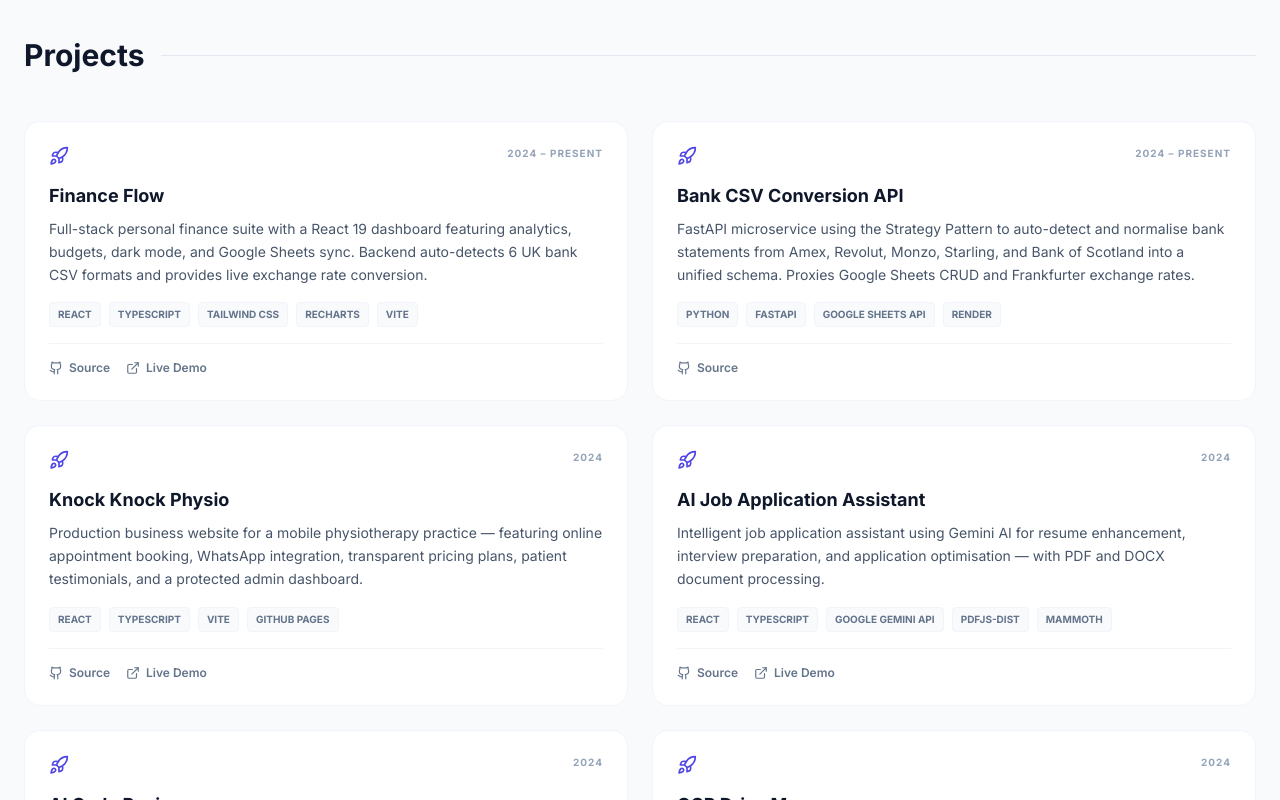
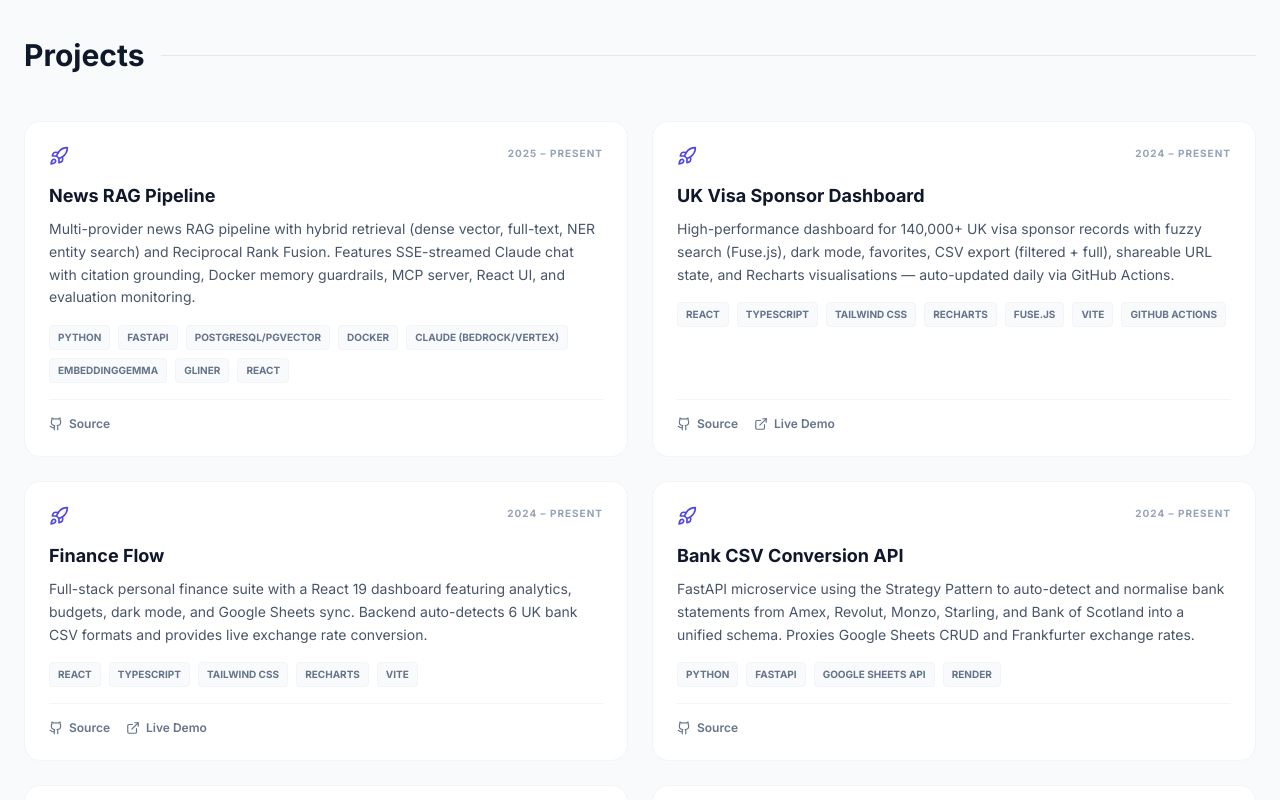
Before and after one commit to amannsyed/portfolio, a React (Vite) app: page / in a window 1280 px wide. Shown: the part 3840-4640 px from the top of the page. Built offline with nearby package versions, Linux system fonts and the light colour scheme.

Commit message:
updated portfolio

```diff
--- a/constants.ts
+++ b/constants.ts
@@ -64,6 +64,21 @@ export const EXPERIENCES: Experience[] = [
 ];
 
 export const PROJECTS: Project[] = [
+  {
+    title: "News RAG Pipeline",
+    description: "Multi-provider news RAG pipeline with hybrid retrieval (dense vector, full-text, NER entity search) and Reciprocal Rank Fusion. Features SSE-streamed Claude chat with citation grounding, Docker memory guardrails, MCP server, React UI, and evaluation monitoring.",
+    tech: ["Python", "FastAPI", "PostgreSQL/pgvector", "Docker", "Claude (Bedrock/Vertex)", "EmbeddingGemma", "GLiNER", "React"],
+    period: "2025 – Present",
+    github: "https://github.com/amannsyed/News-RAG"
+  },
+  {
+    title: "UK Visa Sponsor Dashboard",
+    description: "High-performance dashboard for 140,000+ UK visa sponsor records with fuzzy search (Fuse.js), dark mode, favorites, CSV export (filtered + full), shareable URL state, and Recharts visualisations — auto-updated daily via GitHub Actions.",
+    tech: ["React", "TypeScript", "Tailwind CSS", "Recharts", "Fuse.js", "Vite", "GitHub Actions"],
+    period: "2024 – Present",
+    github: "https://github.com/amannsyed/explore-opportunities",
+    liveUrl: "https://amannsyed.github.io/explore-opportunities/"
+  },
   {
     title: "Finance Flow",
     description: "Full-stack personal finance suite with a React 19 dashboard featuring analytics, budgets, dark mode, and Google Sheets sync. Backend auto-detects 6 UK bank CSV formats and provides live exchange rate conversion.",
```
